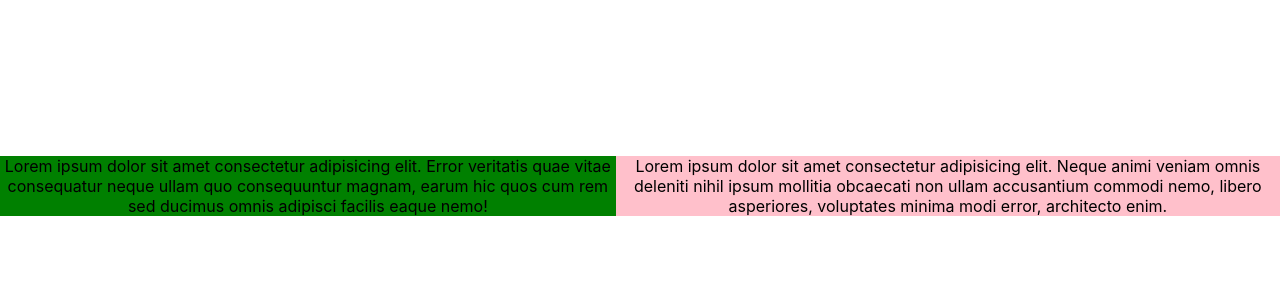
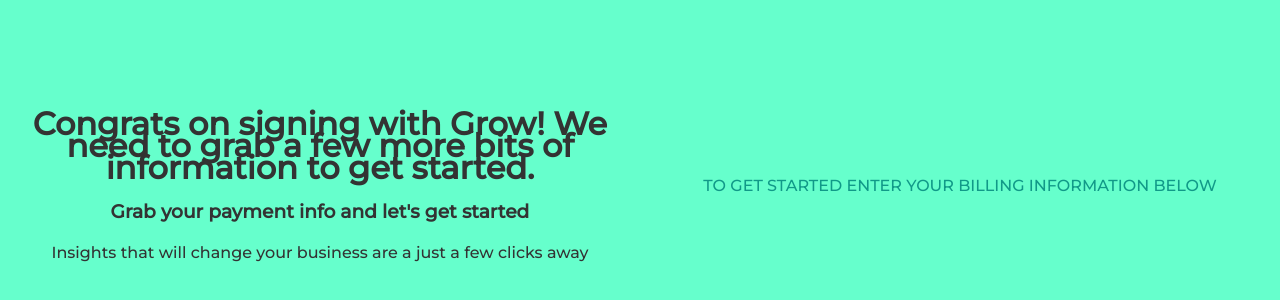
Before and after one commit to tjamesstone/paymentpage, a React (Create React App) app: page / in a window 1280 px wide. Shown: the part 214-514 px from the top of the page. Built offline with nearby package versions, Linux system fonts and the light colour scheme.

Commit message:
Basic HTML

```diff
--- a/src/App.css
+++ b/src/App.css
@@ -1,3 +1,5 @@
+@import url('https://fonts.googleapis.com/css2?family=Montserrat:wght@500&display=swap');
+
 .App {
   text-align: center;
   display: flex;
@@ -8,12 +10,26 @@
   padding: 0;
   height: 100vh;
   width: 100vw;
+  font-family: 'Montserrat', sans-serif;
+  color: #333;
+  font-size: 16px;
+  line-height: 1.4em;
+  background: #66ffcc;
 }
 
 .info{
-  background: green;
+  width: 50vw;
 }
 
 .form{
-  background: pink;
+  width: 50vw;
+
 }
+
+.label{
+  color: #119988;
+}
+
+.formcolumn{
+  background:#f8f8f8;
+}
--- a/src/App.js
+++ b/src/App.js
@@ -16,10 +16,12 @@
     return (
       <div className="App">
         <div className="info">
-          Lorem ipsum dolor sit amet consectetur adipisicing elit. Error veritatis quae vitae consequatur neque ullam quo consequuntur magnam, earum hic quos cum rem sed ducimus omnis adipisci facilis eaque nemo!
+          <h1>Congrats on signing with Grow! We need to grab a few more bits of information to get started.</h1>
+          <h3>Grab your payment info and let's get started</h3>
+          <p>Insights that will change your business are a just a few clicks away</p>
         </div>
         <div className="form">
-          Lorem ipsum dolor sit amet consectetur adipisicing elit. Neque animi veniam omnis deleniti nihil ipsum mollitia obcaecati non ullam accusantium commodi nemo, libero asperiores, voluptates minima modi error, architecto enim.
+          <p className="label">TO GET STARTED ENTER YOUR BILLING INFORMATION BELOW</p>
         </div>
       </div>
     )
```
